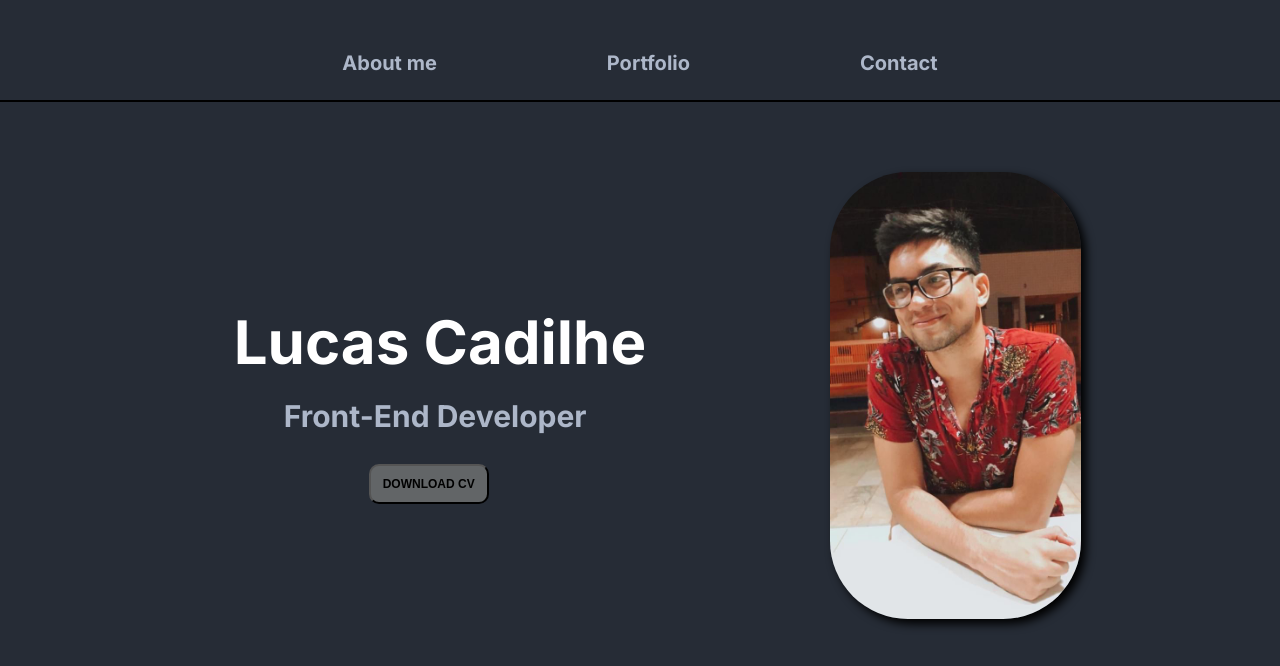
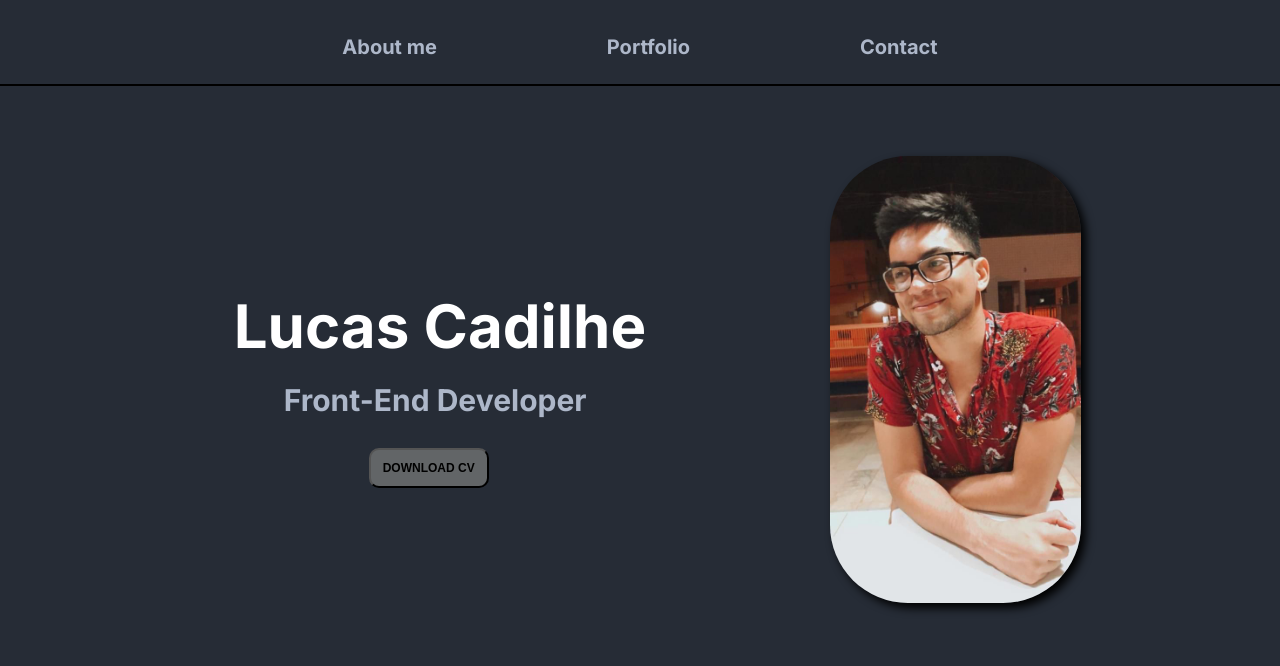
Before and after one commit to LuckCadilhe/Portfolio, a plain HTML site: page index.html in a window 1280 px wide. Shown: the top 666 px of the page. Drawn offline with Linux system fonts and the light colour scheme.

Commit message:
finalizado

```diff
--- a/assets/css/style.css
+++ b/assets/css/style.css
@@ -26,8 +26,9 @@ li{
     justify-items: center;
     justify-content: center;
     list-style: none;
-    padding-top: 36px;
+    padding-top: 20px;
     padding-bottom: 10px;
+    background-color: #262C36;
 }
 .container__inicio a {
     padding: 0px 70px;
```
